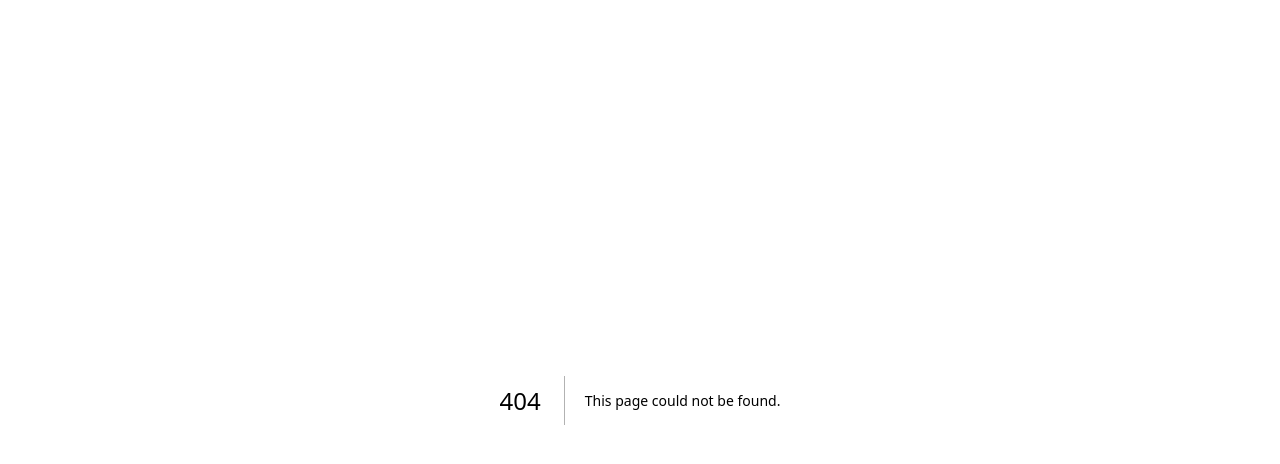
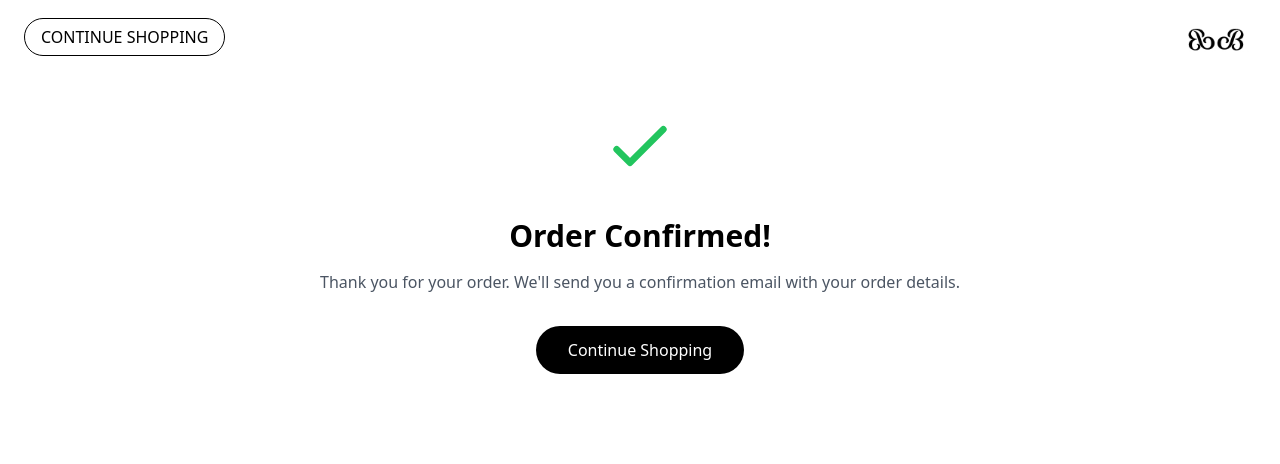
Before and after one commit to PUNGZPANG/front-bb, a Next.js app: page /order-confirmation in a window 1280 px wide. Before the commit this address had no page. Shown: the top 464 px of the page. Built offline with nearby package versions, Linux system fonts and the light colour scheme.

Commit message:
try edit -confirmation pages

```diff
--- /dev/null
+++ b/pages/order-confirmation/index.js
@@ -0,0 +1,52 @@
+import Head from 'next/head';
+import Link from 'next/link';
+import { useEffect } from 'react';
+import { useRouter } from 'next/router';
+
+export default function OrderConfirmationPage() {
+    const router = useRouter();
+
+    useEffect(() => {
+        // Clear cart data from localStorage if not already cleared
+        localStorage.removeItem('cartItems');
+        localStorage.removeItem('totalPrice');
+    }, []);
+
+    return (
+        <>
+            <Head>
+                <title>Order Confirmation | Blue Born Official</title>
+            </Head>
+
+            <div className="min-h-screen bg-white px-6 pt-4 pb-10">
+                <div className="flex justify-between items-center mb-8">
+                    <Link href="/catalog">
+                        <button className="px-4 py-1.5 text-l border border-black rounded-full hover:bg-black hover:text-white">
+                            CONTINUE SHOPPING
+                        </button>
+                    </Link>
+                    <img src="/mini-logo.jpg" alt="Blue Born Logo" className="w-20" />
+                </div>
+
+                <div className="max-w-2xl mx-auto text-center mt-12">
+                    <div className="mb-8">
+                        <svg className="w-20 h-20 mx-auto text-green-500" fill="none" stroke="currentColor" viewBox="0 0 24 24" xmlns="http://www.w3.org/2000/svg">
+                            <path strokeLinecap="round" strokeLinejoin="round" strokeWidth="2" d="M5 13l4 4L19 7"></path>
+                        </svg>
+                    </div>
+
+                    <h1 className="text-3xl font-semibold mb-4">Order Confirmed!</h1>
+                    <p className="text-gray-600 mb-8">
+                        Thank you for your order. We'll send you a confirmation email with your order details.
+                    </p>
+
+                    <Link href="/catalog">
+                        <button className="bg-black text-white px-8 py-3 rounded-full hover:opacity-90">
+                            Continue Shopping
+                        </button>
+                    </Link>
+                </div>
+            </div>
+        </>
+    );
+}
--- a/pages/shipping/index.js
+++ b/pages/shipping/index.js
@@ -39,7 +39,7 @@ export default function ShippingPage() {
     const handleSubmit = async (e) => {
         e.preventDefault();
         try {
-            const token = localStorage.getItem('token');
+            const token = localStorage.getItem('access');
             if (!token) {
                 router.push('/login');
                 return;
@@ -52,13 +52,22 @@ export default function ShippingPage() {
                     'Authorization': `Bearer ${token}`
                 },
                 body: JSON.stringify({
-                    shipping_address: formData.location,
-                    items: cartItems
+                    customer_name: formData.name,
+                    location: formData.location,
+                    note: formData.note,
+                    total_price: totalPrice,
+                    items: cartItems.map(item => ({
+                        product_name: item.name,
+                        price: item.price,
+                        quantity: item.quantity,
+                        image_url: item.image
+                    }))
                 })
             });
 
             if (!response.ok) {
-                throw new Error('Failed to create order');
+                const errorData = await response.json();
+                throw new Error(errorData.error || 'Failed to create order');
             }
 
             const data = await response.json();
```
Also changed, not shown: .babelrc.
